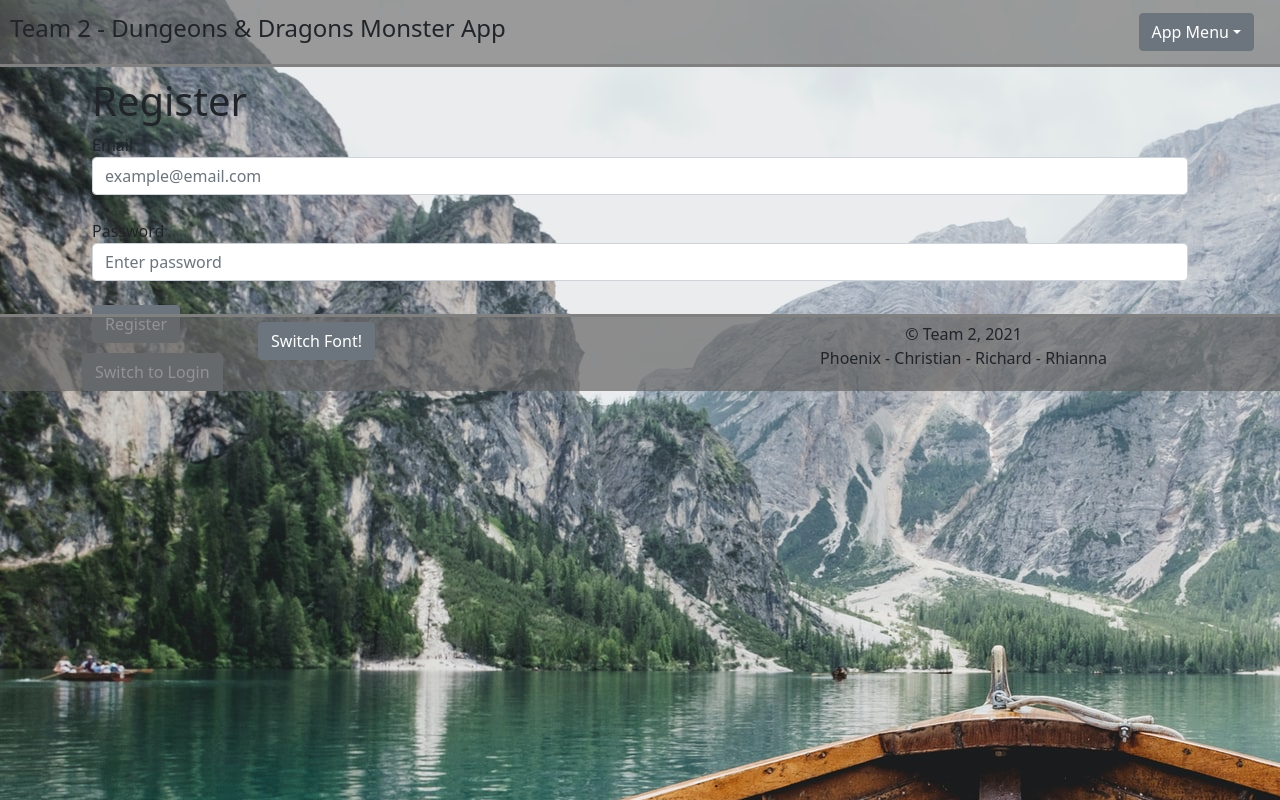
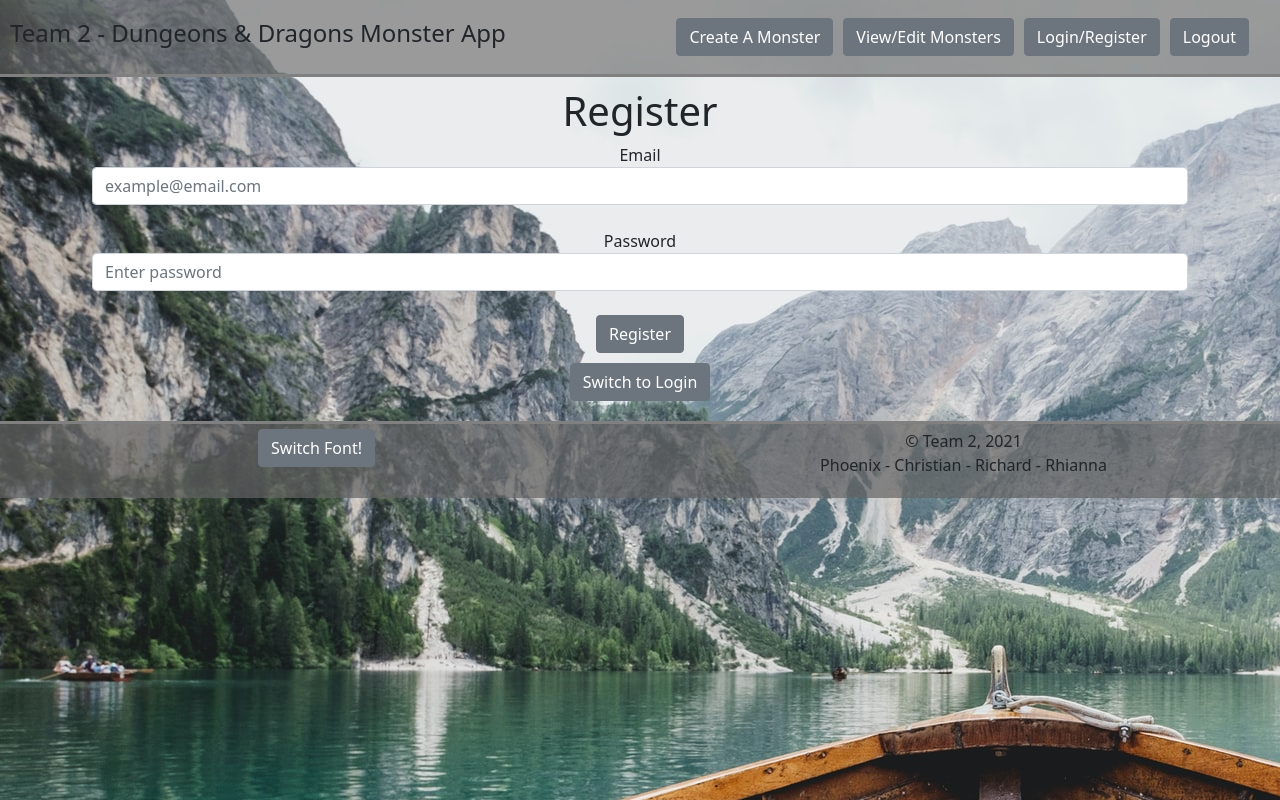
Before and after one commit to BrentonPhoenix/clientBB, a React (Create React App) app: page /login in a window 1280 px wide. Built offline with nearby package versions, Linux system fonts and the light colour scheme.

Commit message:
nav buttons, lots of commented out dropdown menu code

```diff
--- a/src/App.css
+++ b/src/App.css
@@ -1,6 +1,5 @@
 .App {
   text-align: center;
-
 }
 
 header {
@@ -10,20 +9,8 @@ header {
   padding-right: 10px;
 }
 
-.footerDiv {
-  position: relative;
-}
-
-footer {
-  position: absolute;
-  bottom: 0;
-  width: 100%;
-  margin-top: 20px;
-  border-top: 3px solid gray;
-  background-color: rgba(100, 100, 100, 0.7);
-  padding: 5px;
-  text-align: center;
-
+.navButton {
+  margin: 5px;
 }
 
 .router{
@@ -56,8 +43,9 @@ footer {
 
 
 .mainDiv{
+  position: relative;
+  padding: 10px;
   /* margin: 100px; */
-  padding: 10px 10px 10px 10px;
   /* background-color: ; */
   /* background-color: #6B6570; */
   /* add transparency here */
@@ -136,7 +124,9 @@ ul{
 
 }
 
-/* .slideDiv{ */
+.slideDiv {
+  position: static;
+}
 
 /*   border: 5px solid black;
   padding: 10px 10px 10px 10px;
@@ -209,3 +199,20 @@ border: 2px solid black;
   background-color: red;
 
 }
+
+.footerDiv {
+  position: relative;
+  bottom: 0;
+}
+
+footer {
+  position: relative;
+  bottom: 0;
+  width: 100%;
+  margin-top: 20px;
+  border-top: 3px solid gray;
+  background-color: rgba(100, 100, 100, 0.7);
+  padding: 5px;
+  text-align: center;
+
+}
--- a/src/App.js
+++ b/src/App.js
@@ -1,13 +1,13 @@
 import React, {useState, useEffect} from "react";
+import { Router, Route, Switch } from "react-router-dom";
+
 import Header from "./site/Header";
-
 import Auth from "./auth/Auth"
 import MonsterIndex from "./monsters/MonsterIndex";
-import { BrowserRouter as Router } from "react-router-dom";
-// import LoginT from './auth/LoginTest'
+//import OurMenu from "./site/Header"
+import Footer from "./site/Footer";
 import './App.css'
 
-import Footer from "./site/Footer";
 
 
 function App () {
@@ -35,49 +35,20 @@ function App () {
   }
 {/* <MonsterIndex token = {sessionToken}/>  return to line 28* when monsterindex is functional*/}
   return (
-    <div>
 
+    <div className="App">
       <Header clickLogout={clearToken} />
-
-
+          {/* <OurMenu/> */}
+          {/* <Switch>
+            <Route exact path="/create" component="./monsters/MonsterCreate" />
+            <Route exact path="/edit" component="./monsters/MonsterEdit" />
+            <Route exact path="/login" component="./auth/Login" />
+          </Switch> */}
       {protectedViews()}
       <Footer/>
+    </div>
 
-
-      {/* <Footer/> */}
-    </div>
   );
 };
 
 export default App;
-
-
-// import logo from './logo.svg';
-// import './App.css';
-// import Login from './auth/Login'
-// function App() {
-//   return (
-//     <div className="App">
-//    <Login/>
-
-
-
-//Richard
-// import React from 'react';
-// import 'bootstrap/dist/css/bootstrap.css'
-// import './App.css';
-
-// import Footer from './site/Footer';
-// import Header from './site/Header';
-// import {
-//   BrowserRouter as Router
-// } from 'react-router-dom';
-
-
-// function App() {
-//   return (
-//     <div className="App">
-//       <Router>
-//       <Header />
-//       </Router>
-//       <Footer />
--- a/src/site/Header.js
+++ b/src/site/Header.js
@@ -1,42 +1,55 @@
 import React, { useState } from 'react';
+import { Navbar, NavbarBrand, Button } from 'reactstrap';
+// ^ Nav, NavItem, NavLink, Dropdown, DropdownToggle, DropdownMenu, DropdownItem,
+// import { withRouter } from 'react-router-dom';
 import "bootstrap/dist/css/bootstrap.min.css";
-import {
-    Navbar, NavbarBrand, Nav, NavItem, NavLink,
-    Dropdown, DropdownToggle, DropdownMenu, DropdownItem
-} from 'reactstrap';
-import { Router, Route, Link, Switch } from 'react-router-dom'
 import MonsterIndex from "../monsters/MonsterIndex"
 
 
 const OurMenu = (props) => {
     const [dropdownOpen, setDropdownOpen] = useState(false);
-    const toggle = () => setDropdownOpen(prevState => !prevState);
+    // const toggle = () => setDropdownOpen(prevState => !prevState);
 
+    // const setClassNames = num => {
+    //     const classArr = ["m-item"];
+    //     if (openMenu) classArr.push(`open-${num}`)
+    //     return classArr.join(' ')
+
+
+    // const pushToRoute = route => {
+    //     props.history.push(route)
+    //     setDropdownOpen(false)
+    // }
 
     return(
         <header>
         <Navbar className="header">
             <h4>Team 2 - Dungeons & Dragons Monster App</h4>
             <NavbarBrand>
-            <Dropdown isOpen={dropdownOpen} toggle={toggle}>
+                <Button className="navButton">Create A Monster</Button>
+                <Button className="navButton">View/Edit Monsters</Button>
+                <Button className="navButton">Login/Register</Button>
+                <Button className="navButton" onClick={props.clickLogout}>Logout</Button>
+            {/* Commented out code for our dropdown menu with links to each functional component.
+
+                <Dropdown isOpen={dropdownOpen} toggle={toggle}>
                 <DropdownToggle caret>
                     App Menu
                 </DropdownToggle>
             <DropdownMenu right positionFixed={true}>
                 <DropdownItem header>Monsters</DropdownItem>
-                <DropdownItem href="../monsters/MonsterCreate">Create A Monster</DropdownItem>
-                <DropdownItem href="../monsters/MonsterEdit">View/Edit Your Monsters</DropdownItem>
+                <DropdownItem onClick={pushToRoute("/create")}>Create A Monster</DropdownItem>
+                <DropdownItem onClick={pushToRoute("/edit")}>View/Edit Your Monsters</DropdownItem>
                 <DropdownItem divider />
                 <DropdownItem header>User</DropdownItem>
-                <DropdownItem href="../auth/Login">Login/Register</DropdownItem>
-                {/* <DropdownItem href="../auth/Register">Register</DropdownItem> */}
+                <DropdownItem onClick={pushToRoute("/login")}>Login/Register</DropdownItem>
                 <DropdownItem onClick={props.clickLogout}>Logout</DropdownItem>
             </DropdownMenu>
-            </Dropdown>
+            </Dropdown> */}
             </NavbarBrand>
         </Navbar>
         </header>
     );
 };
 
-export default OurMenu
+export default OurMenu;
```
